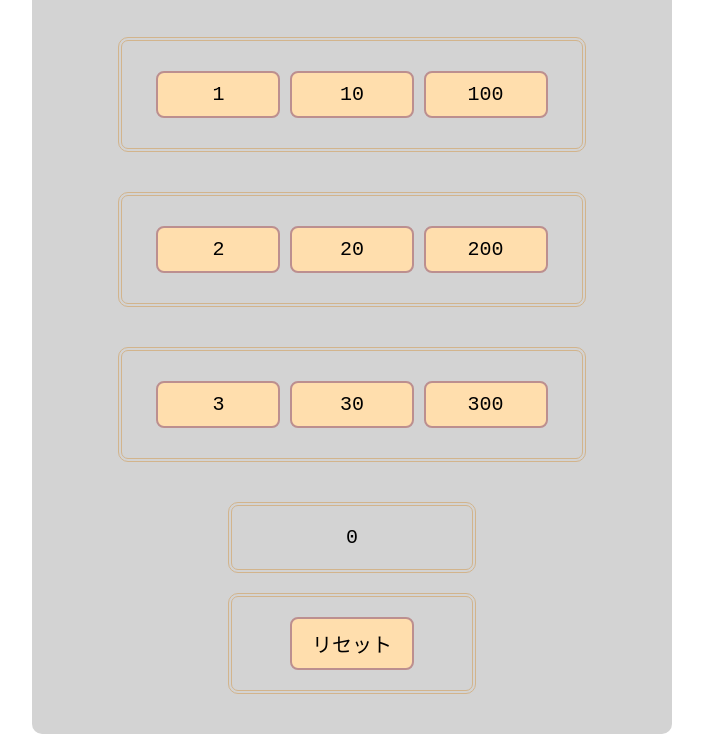
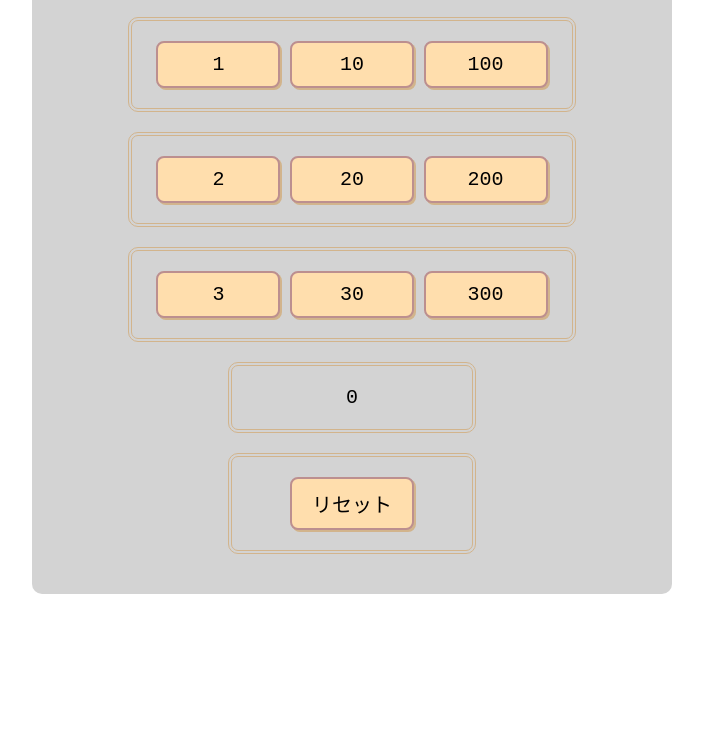
Before and after one commit to tomo2/computer, a plain HTML site: page index.html in a window 1280 px wide. Shown: the part 128-870 px from the top of the page, without its empty margins (288-991 px from the left). After the commit the page ends 800 px from the top, so only its background shows below. Drawn offline with Linux system fonts and the light colour scheme.

Commit message:
スタイルの調整

```diff
--- a/style.css
+++ b/style.css
@@ -24,8 +24,8 @@ h1 {
 
 section {
     width: 400px;
-    margin: 40px auto;;
-    padding: 30px;
+    margin: 20px auto;;
+    padding: 20px;
     border: 4px double tan;
     border-radius: 10px;
 }
@@ -40,6 +40,7 @@ button {
     border-radius: 8px;
     cursor: pointer;
     text-align: center;
+    box-shadow: 2px 2px tan;
 }
 
 button:hover {
```
